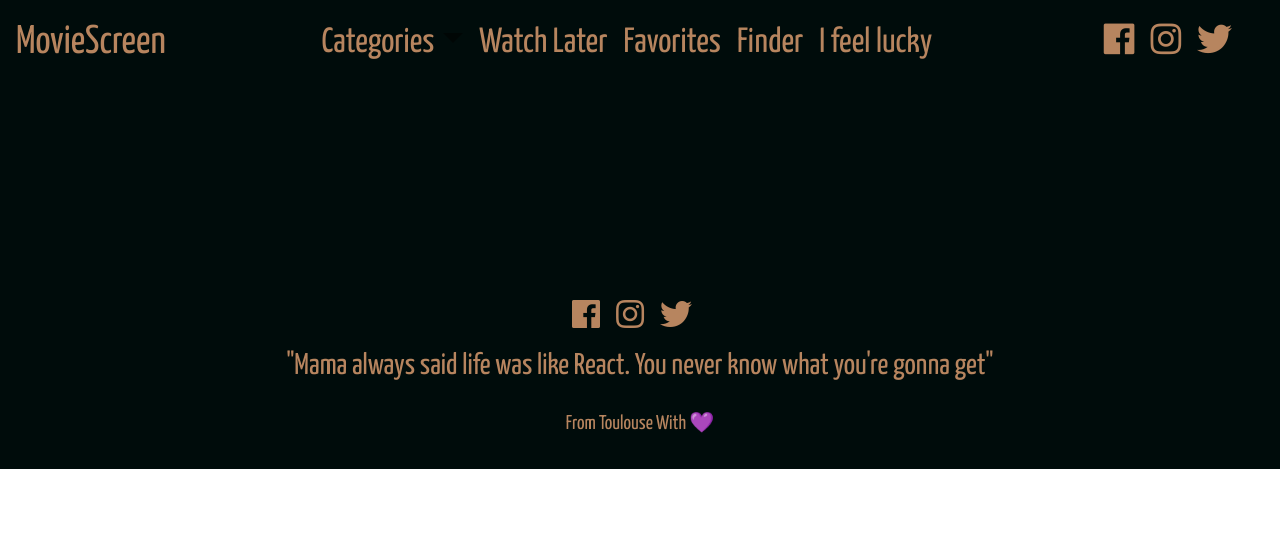
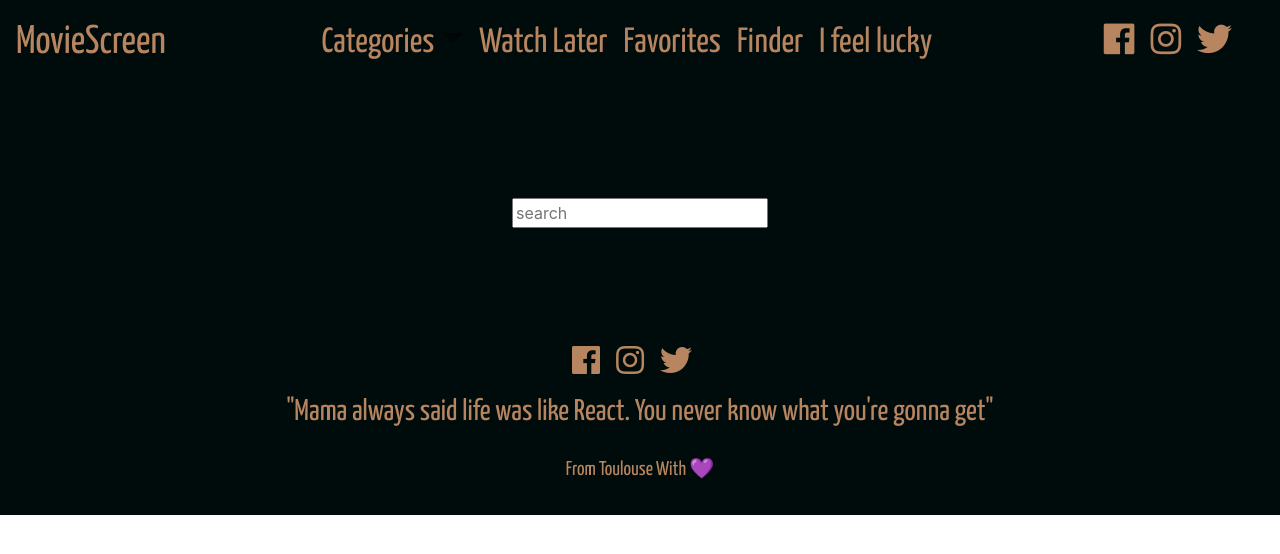
Before and after one commit to WildCodeSchool/toulouse-0219-js-moviescreen, a React (Create React App) app: page /search in a window 1280 px wide. Shown: the top 554 px of the page. Built offline with nearby package versions, Linux system fonts and the light colour scheme; a web font is replaced by a local one.

Commit message:
process good search

```diff
--- /dev/null
+++ b/Config.js
@@ -0,0 +1 @@
+'6839ebece0568da454bfdb445830df32';
--- a/src/App.js
+++ b/src/App.js
@@ -42,6 +42,7 @@ class App extends Component {
         <Route path="/" exact component={Homepage} />
         <Route path="/movie-details/:id" exact component={MovieDetails} />
         <Route path="/favorites" render={(props) => <Favorite {...props} favorites={this.state.favorites}/>} />
+        <Route path="/search" component={Search} />
         <footer className="foot">
           <Footer />
         </footer>
--- a/src/components/Navbar.js
+++ b/src/components/Navbar.js
@@ -12,7 +12,6 @@ import {
   DropdownMenu,
   DropdownItem
 } from 'reactstrap';
-import Search from './Search';
 import { Link } from 'react-router-dom';
 
 export default class Navbar extends React.Component {
@@ -83,7 +82,7 @@ export default class Navbar extends React.Component {
               <NavLink tag={Link} className="blush" to="/favorites"><span className="blush">Favorites</span></NavLink>
             </NavItem>
             <NavItem>
-              <NavLink tag={Link} className="blush" to="/finder"><span className="blush">Finder</span></NavLink>
+              <NavLink tag={Link} className="blush" to="/search"><span className="blush">Finder</span></NavLink>
             </NavItem>
             <NavItem>
               <NavLink className="blush" href=""><span className="blush">I feel lucky</span></NavLink>
--- /dev/null
+++ b/src/components/ResultMovie.js
@@ -0,0 +1,17 @@
+import React from 'react';
+import { Card, CardImg } from 'reactstrap';
+import { Link } from 'react-router-dom';
+
+class ResultMovie extends React.Component {
+  render() {
+    return (
+      <Link to={`/movie-details/${this.props.movie.id}`}>
+        <Card key={this.props.movie.id} className="moviecard">
+          <CardImg className="cardimage" top width="100%" src={`https://image.tmdb.org/t/p/w600_and_h900_bestv2/${this.props.movie.poster_path}`} alt={this.props.movie.title} />
+        </Card>
+      </Link>
+    )
+  }
+}
+
+export default ResultMovie;
--- a/src/components/Search.js
+++ b/src/components/Search.js
@@ -1,8 +1,9 @@
 import React, { Component } from 'react';
-import { InputGroup, InputGroupAddon, Button, Input } from 'reactstrap';
+import { InputGroup, InputGroupAddon, Button, Input, Container, Row, Col } from 'reactstrap';
+import ResultMovie from './ResultMovie';
 import axios from 'axios';
 
-class Finder extends Component {
+class Search extends Component {
   constructor(props) {
     super(props);
     this.state = {
@@ -10,60 +11,45 @@ class Finder extends Component {
       results: []
     };
     this.getInfo = this.getInfo.bind(this);
-    this.handleInputChange = this.handleInputChange.bind(this);
+    this.searchChangeHandler = this.searchChangeHandler.bind(this);
   }
 
-  componentDidMount() {
-    this.getInfo();
+  getInfo(searchTerm) {
+    axios.get(`https://api.themoviedb.org/3/search/movie?api_key=6839ebece0568da454bfdb445830df32&language=en-US&query=${searchTerm}&page=1&include_adult=true`)
+      .then(response => response.data)
+      .then(data => this.setState({ results: data.results.slice(0, 30) }));
   }
 
-  getInfo() {
-    axios.get(`https://api.themoviedb.org/3/search/multi?api_key=6839ebece0568da454bfdb445830df32&language=en-US&query=${this.state.query}&page=1&include_adult=true`)
-      .then(response => response.data)
-      .then(data => this.setState({ movies: data.results }));
-  }
-
-
-  handleInputChange(event) {
-    this.setState({
-      query: this.search.value
-    });
+  searchChangeHandler(event) {
+    let searchTerm = event.target.value;
+    this.getInfo(searchTerm);
   }
 
   render() {
     return (
-      // <form>
-      //   <InputGroup>
-      //     <Input placeholder="Search for..."
-      //       onChange={this.handleInputChange}
-      //       value={this.state.query} />
-      //     <InputGroupAddon addonType="append">
-      //       <Button onClick={this.handleInputChange} type="submit" value="search" color="secondary">Search</Button>
-      //     </InputGroupAddon>
-      //   </InputGroup>
-      //   <p>{this.state.results}</p>
-      // </form>
+      <div>
         <form onSubmit={this.submitForm}>
-        <fieldset>
-          <div className="form-data">
           <input
             type="text"
             id="title"
             name="title"
-              onChange={this.onChange}
-              value={this.state.title}
+            placeholder="search"
+            onChange={this.searchChangeHandler}
           />
+
+        </form>
+        <div className="container">
+          <Row className="p-2">
+            {this.state.results.map((movie, index) => (
+              <Col lg="3" md="4" sm="6" xs="6" className="trendscol">
+                <ResultMovie key={index} movie={movie} />
+              </Col>
+            ))}
+          </Row>
         </div>
-          <InputGroupAddon addonType="append">
-            <Button onClick={this.handleInputChange} type="submit" value="search" color="secondary">Search</Button>
-          </InputGroupAddon>
-
-            <input onClick={this.titleChange} type="submit" value="Envoyer" />
-
-        </fieldset>
-      </form>
+      </div>
     );
   }
 }
 
-export default Finder;
+export default Search;
```
Also changed, not shown: src/components/MovieDetails.js (+1 -12 lines). Lines whose indentation alone changed are shown as unchanged.
